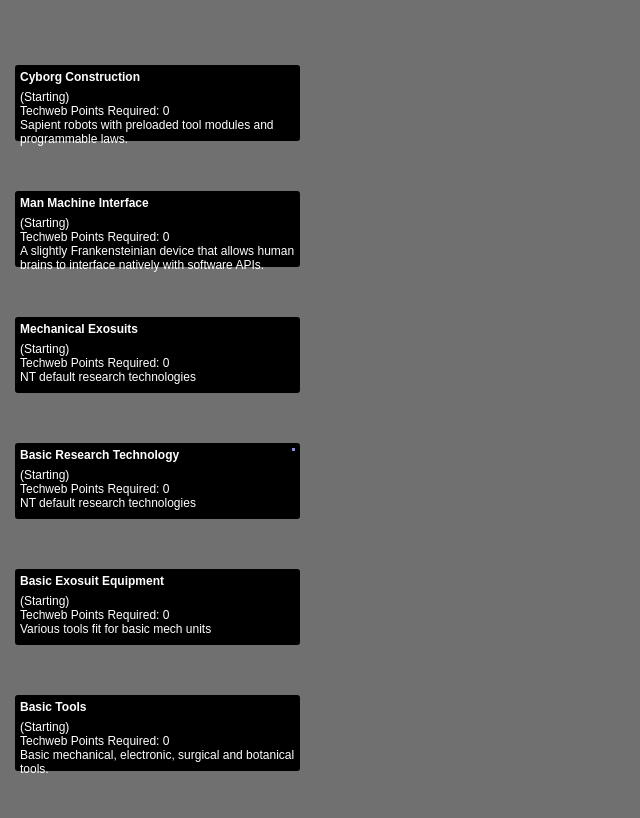
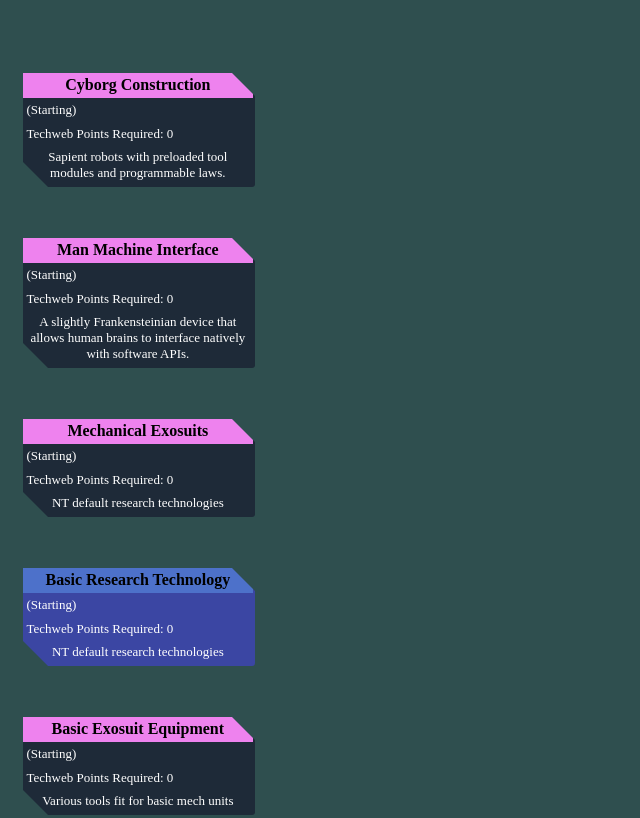
Before and after one commit to BeeStation/NSV-TechWeb, a plain HTML site: page Index.html in a window 1280 px wide. Shown: the top 818 px of the page, without its empty margins (0-640 px from the left). Drawn offline with Linux system fonts and the light colour scheme.

Commit message:
Add files via upload

```diff
--- a/assets/css/RnD-tree.css
+++ b/assets/css/RnD-tree.css
@@ -1,4 +1,4 @@
-body,div,dl,dt,dd,ul,ol,li,h1,h2,h3,h4,h5,h6,pre,form,fieldset,input,textarea,p,blockquote,th,td { margin:0; padding:0; }
+body,div,dl,dt,dd,ul,ol,li,h1,h2,h3,h4,h5,h6,pre,form,fieldset,input,textarea,p,blockquote,th,td { margin:0; padding:0.3vw; }
 table { border-collapse:collapse; border-spacing:0; }
 fieldset,img { border:0; }
 address,caption,cite,code,dfn,em,strong,th,var { font-style:normal; font-weight:normal; }
@@ -8,39 +8,80 @@ q:before,q:after { content:''; }
 abbr,acronym { border:0; }
 
 body {
-  background: #707070;
+  background: darkslategrey;
 }
+
 /* optional Container STYLES */
-.chart { border: none; overflow: scroll}
+
+.chart {
+  border: none;
+  overflow: scroll
+}
+
 .Treant > .node {
   cursor: pointer;
 }
-.Treant > p { font-family: "HelveticaNeue-Light", "Helvetica Neue Light", "Helvetica Neue", Helvetica, Arial, "Lucida Grande", sans-serif; font-weight: bold; font-size: 12px; }
-.node-name { font-weight: bold;}
+
+.Treant {
+  overflow: visible;
+}
+
+.Treant > p {
+  font-family: "HelveticaNeue-Light", "Helvetica Neue Light", "Helvetica Neue", Helvetica, Arial, "Lucida Grande", sans-serif;
+  font-weight: bold;
+  font-size: 12px;
+}
+
 .icon {
   background-color: aliceblue;
 }
+/* Node Web */
+
 .web {
   padding: 2px;
+  padding-top: 0px;
+  padding-left: 0px;
   -webkit-border-radius: 3px;
   -moz-border-radius: 3px;
   border-radius: 3px;
-  background-color: rgb(0, 0, 0);
-  border: 3px solid #000;
-  width: 275px;
-  height: 66px;
-  font-family: 'Arimo', Verdana;
-  font-size: 12px;
-  color: white;
+  background-color: #1e2a38;
+  width: 18vw;
+  height: auto;
+  font-family: Audiowide;
+  font-size: 13px;
+  color: rgb(255, 255, 255);
 }
 
-.web p.node-name {
-  height: 20px;
+.web:after {
+  content: '';
+  position: absolute;
+  top: 0; right: 0;
+  border-top: 1.86vw solid darkslategrey;
+  border-left: 1.8vw solid rgba(0, 0, 139, 0);
+  z-index: 2;
+}
+
+.web p.node-title:before {
+  content: '';
+  position: absolute;
+  bottom: 0; left: 0;
+  border-bottom: 25px solid darkslategrey;
+  border-right: 25px solid #00005200;
+  z-index: 2;
+}
+
+p.node-name {
+  height: fit-content;
+  background-color:rgb(77, 113, 202);
+  color: black;
+  font-size: 16px;
+  font-family: Audiowide;
+  margin: auto;
+  text-align: center;
   font-weight: bold;
-  max-width: 184px;
   text-overflow: ellipsis;
   overflow: hidden;
-  white-space: nowrap;
+  white-space: break-spaces;
   z-index: 2;
 
   -webkit-touch-callout: none;
@@ -51,6 +92,95 @@ body {
   user-select: none;
 }
 
+.web p.node-title {
+  text-align: left;
+}
+
+.web p.node-desc {
+  text-align: center;
+  z-index: 3;
+}
+
+.web p.node-cost {
+  text-align: left;
+}
+
+.web p.node-addon {
+  text-align: left;
+}
+
+.Treant .collapse-switch {
+  width: 100%;
+  height: 100%;
+  border: none;
+}
+
+.Treant .node.collapsed {
+  background-color: #3b46a3;
+}
+
+.Treant .node.collapsed .collapse-switch {
+  background: none;
+}
+
+/*Section connected to various Tech categories on the Tree*/
+.web.requirement {
+  padding-bottom: 0px;
+}
+
+.web.requirement p.node-name {
+  background-color: magenta;
+}
+
+#required {
+  padding-bottom: 0px;
+}
+
+.web.biology p.node-name {
+  background-color: green;
+}
+
+.web.biology-alien p.node-name {
+  background: linear-gradient(90deg, green 50%, purple 50%);
+}
+
+.web.engineering p.node-name {
+  background-color: goldenrod;
+}
+
+.web.engineering-data p.node-name {
+  background: linear-gradient(90deg, goldenrod 50%, grey 50%);
+}
+
+.web.electromagnetic p.node-name {
+  background: linear-gradient(90deg,rgb(77, 113, 202) 50%, goldenrod 50%);
+}
+
+.web.alien p.node-name {
+  background-color: purple;
+}
+
+.web.electronic p.node-name {
+  background-color: grey;
+}
+
+.web.bluespace p.node-name {
+  background-color: rgb(52,87,213);
+}
+
+.web.bluespace-engineering p.node-name {
+  background: linear-gradient(90deg, rgb(52,87,213) 50%, goldenrod 50%);
+}
+
+.web.robotics p.node-name {
+  background-color: violet;
+}
+
+.web li.addonlist {
+  background-color: purple;
+}
+
+/* I don't know */
 div.fixed {
   position: fixed;
   top: 10px;
```
